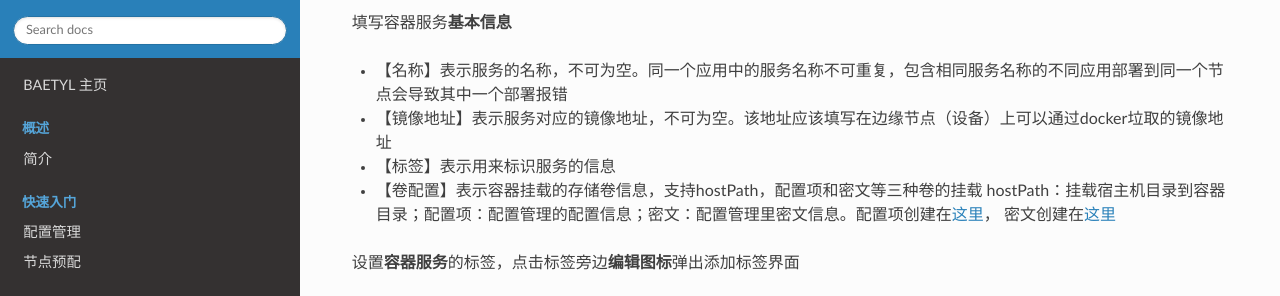
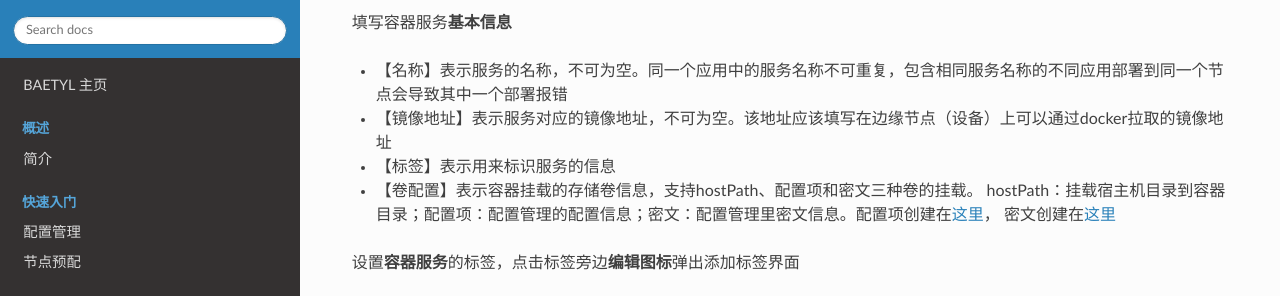
Before and after one commit to baetyl/baetyl-docs-cn, a Sphinx documentation site: the page built from docs/quickstart/Application-Deployment.md, in a window 1280 px wide and 900 px high, scrolled down 4457 px. Shown: the part 149-445 px from the top of the window. Built offline with Sphinx 7.4.7 and the Read the Docs theme 2.0.0, drawn with Linux system fonts in a browser that asks for light colours.

Commit message:
文档错别字、符号

```diff
--- a/docs/quickstart/Application-Deployment.md
+++ b/docs/quickstart/Application-Deployment.md
@@ -49,9 +49,9 @@
 填写容器服务**基本信息**
 
 * 【名称】表示服务的名称，不可为空。同一个应用中的服务名称不可重复，包含相同服务名称的不同应用部署到同一个节点会导致其中一个部署报错
-* 【镜像地址】表示服务对应的镜像地址，不可为空。该地址应该填写在边缘节点（设备）上可以通过docker垃取的镜像地址
+* 【镜像地址】表示服务对应的镜像地址，不可为空。该地址应该填写在边缘节点（设备）上可以通过docker拉取的镜像地址
 * 【标签】表示用来标识服务的信息
-* 【卷配置】表示容器挂载的存储卷信息，支持hostPath，配置项和密文等三种卷的挂载 hostPath：挂载宿主机目录到容器目录；配置项：配置管理的配置信息；密文：配置管理里密文信息。配置项创建在[这里](./Configuration-Management.md)， 密文创建在[这里](./Configuration-Management.md)
+* 【卷配置】表示容器挂载的存储卷信息，支持hostPath、配置项和密文三种卷的挂载。 hostPath：挂载宿主机目录到容器目录；配置项：配置管理的配置信息；密文：配置管理里密文信息。配置项创建在[这里](./Configuration-Management.md)， 密文创建在[这里](./Configuration-Management.md)
 
 设置**容器服务**的标签，点击标签旁边**编辑图标**弹出添加标签界面
 
```
